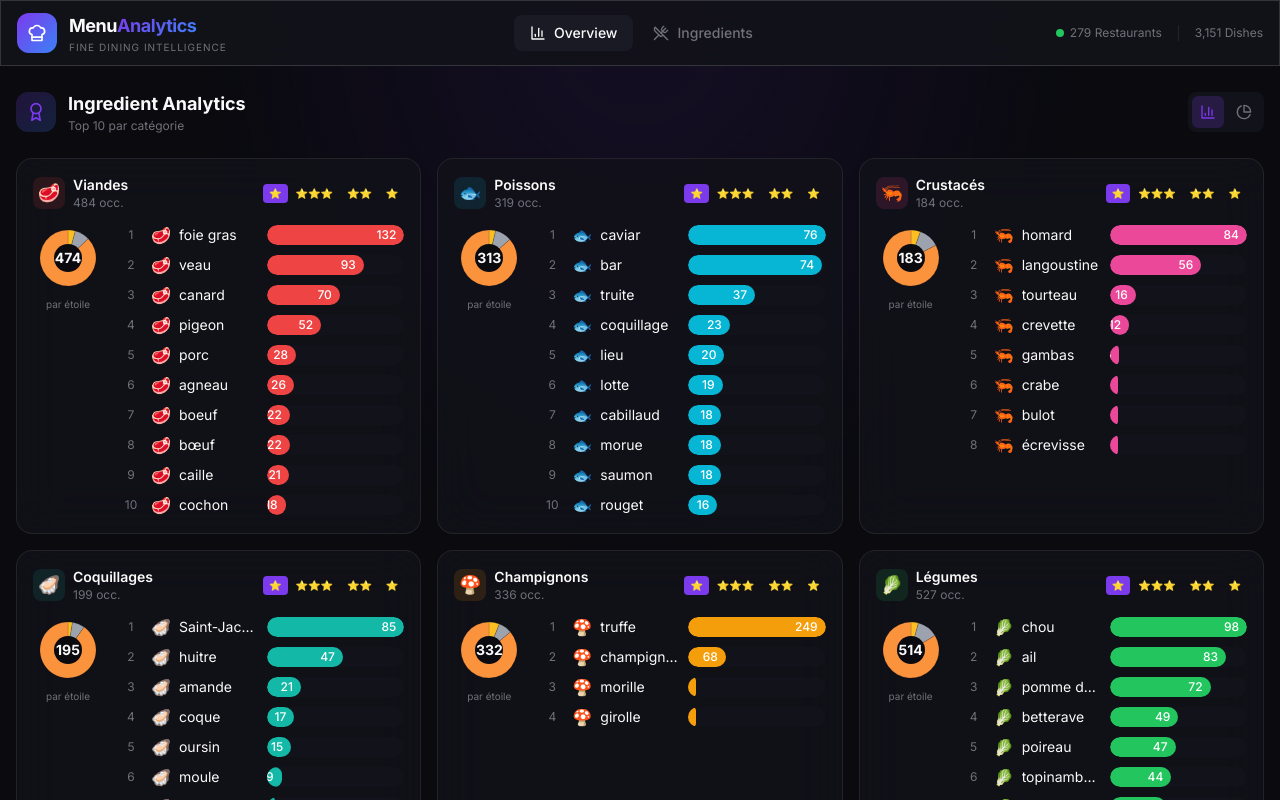
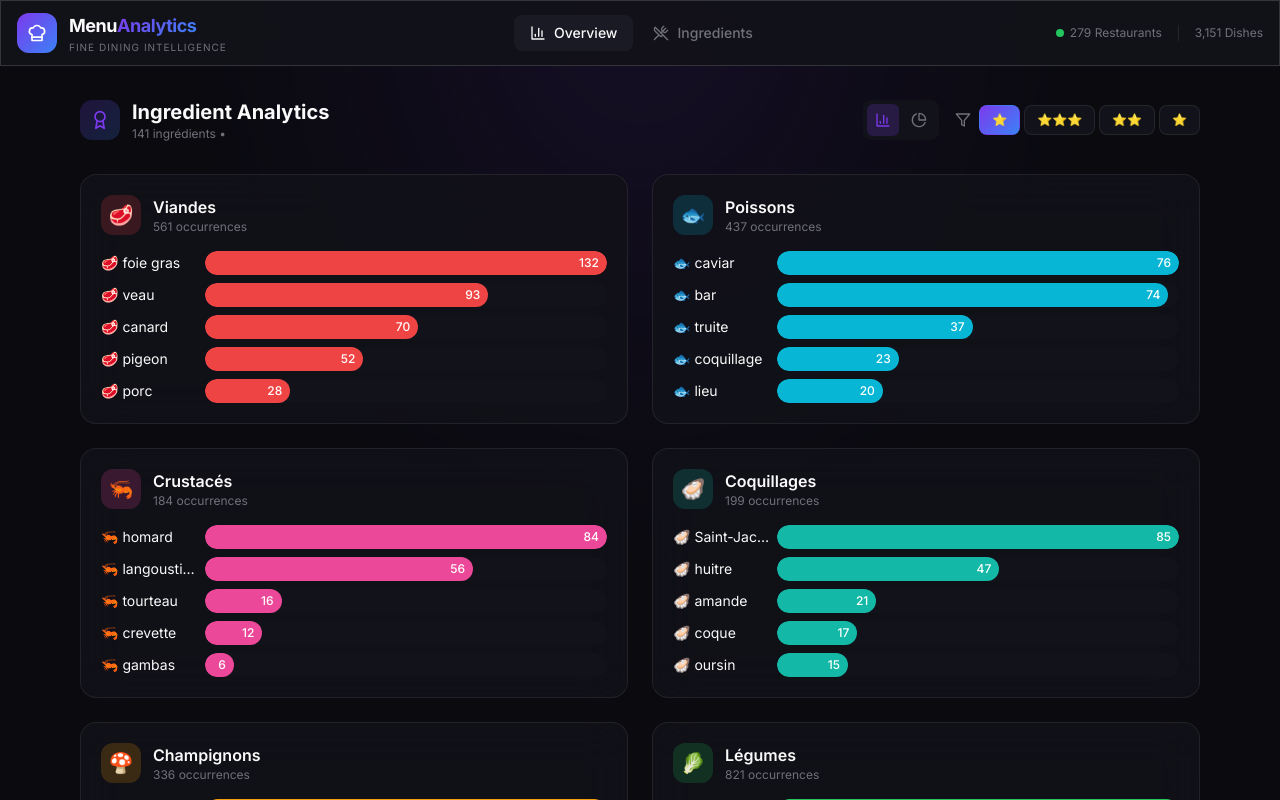
Before and after one commit to francois1791/table, a Next.js app: page / in a window 1280 px wide. Shown: the top 800 px of the page. Built offline with nearby package versions, Linux system fonts and the light colour scheme.

Commit message:
Revert to previous design with global star filter and cleaner layout

```diff
--- a/src/app/page.tsx
+++ b/src/app/page.tsx
@@ -2,7 +2,7 @@
 
 import { useState, useMemo } from "react";
 import { motion } from "framer-motion";
-import { Award, BarChart3, PieChart } from "lucide-react";
+import { Award, Filter, BarChart3, PieChart, TrendingUp } from "lucide-react";
 import ingredientsDataRaw from "@/data/ingredients.json";
 import { StarFilter, Ingredient } from "@/lib/types";
 
@@ -25,15 +25,42 @@ const stars = [
   { value: "1 étoile" as StarFilter, label: "1★", stars: "⭐" },
 ];
 
+// Bar Chart Component
+function BarChart({ data, color }: { data: { name: string; value: number; emoji: string }[]; color: string }) {
+  const max = Math.max(...data.map((d) => d.value), 1);
+
+  return (
+    <div className="space-y-2">
+      {data.map((item, i) => (
+        <div key={i} className="flex items-center gap-2">
+          <span className="text-sm w-24 truncate" title={item.name}>
+            {item.emoji} {item.name}
+          </span>
+          <div className="flex-1 h-6 bg-surface rounded-full overflow-hidden">
+            <motion.div
+              initial={{ width: 0 }}
+              animate={{ width: `${(item.value / max) * 100}%` }}
+              transition={{ duration: 0.5, delay: i * 0.05 }}
+              className="h-full rounded-full flex items-center justify-end pr-2"
+              style={{ backgroundColor: color }}
+            >
+              <span className="text-xs text-white font-medium">{item.value}</span>
+            </motion.div>
+          </div>
+        </div>
+      ))}
+    </div>
+  );
+}
+
 // Donut Chart Component
-function DonutChart({ data, size = 80 }: { data: { label: string; value: number; color: string }[]; size?: number }) {
+function DonutChart({ data }: { data: { label: string; value: number; color: string }[] }) {
   const total = data.reduce((sum, d) => sum + d.value, 0);
-  if (total === 0) return null;
-
   let accumulated = 0;
 
   return (
-    <div className="relative" style={{ width: size, height: size }}>
+    <div className="flex items-center gap-4">
+      <div className="relative w-32 h-32">
         <svg viewBox="0 0 100 100" className="w-full h-full -rotate-90">
           {data.map((slice, i) => {
             const start = (accumulated / total) * 360;
@@ -54,197 +81,83 @@ function DonutChart({ data, size = 80 }: { data: { label: string; value: number;
                 key={i}
                 d={`M 50 50 L ${x1} ${y1} A 40 40 0 ${largeArc} 1 ${x2} ${y2} Z`}
                 fill={slice.color}
-              stroke="rgba(0,0,0,0.2)"
+                stroke="rgba(0,0,0,0.1)"
                 strokeWidth="1"
               />
             );
           })}
-        <circle cx="50" cy="50" r="20" fill="#0a0a0f" />
+          <circle cx="50" cy="50" r="25" fill="#0a0a0f" />
         </svg>
         <div className="absolute inset-0 flex items-center justify-center">
-        <span className="text-sm font-bold">{total}</span>
+          <span className="text-lg font-bold">{total}</span>
+        </div>
+      </div>
+      <div className="flex-1 space-y-1">
+        {data.map((d, i) => (
+          <div key={i} className="flex items-center gap-2 text-xs">
+            <div className="w-3 h-3 rounded" style={{ backgroundColor: d.color }} />
+            <span className="flex-1">{d.label}</span>
+            <span className="font-mono">{d.value}</span>
+            <span className="text-muted-foreground">({Math.round((d.value / total) * 100)}%)</span>
+          </div>
+        ))}
       </div>
     </div>
   );
 }
 
-// Bar Chart Component
-function BarChart({ data, color }: { data: { name: string; value: number; emoji: string }[]; color: string }) {
-  const max = Math.max(...data.map((d) => d.value), 1);
-
-  return (
-    <div className="space-y-1.5">
-      {data.map((item, i) => (
-        <div key={i} className="flex items-center gap-2">
-          <span className="text-xs w-6 text-center text-muted-foreground">{i + 1}</span>
-          <span className="text-base">{item.emoji}</span>
-          <span className="text-sm w-20 truncate" title={item.name}>
-            {item.name}
-          </span>
-          <div className="flex-1 h-5 bg-surface rounded-full overflow-hidden">
-            <motion.div
-              initial={{ width: 0 }}
-              animate={{ width: `${(item.value / max) * 100}%` }}
-              transition={{ duration: 0.5, delay: i * 0.03 }}
-              className="h-full rounded-full flex items-center justify-end pr-2"
-              style={{ backgroundColor: color }}
-            >
-              <span className="text-xs text-white font-medium">{item.value}</span>
-            </motion.div>
-          </div>
-        </div>
-      ))}
-    </div>
-  );
-}
-
-// Category Card Component
-function CategoryCard({
-  cat,
-  items,
-  starFilter,
-  onStarChange,
-  viewMode
-}: {
-  cat: typeof categories[number];
-  items: Ingredient[];
-  starFilter: StarFilter;
-  onStarChange: (star: StarFilter) => void;
-  viewMode: "bars" | "donut";
-}) {
-  const total = items.reduce((sum, ing) => sum + ing.frequency, 0);
-
-  // Data for donut chart (by star)
-  const starData = [
-    { label: "3★", value: items.reduce((s, i) => s + (i.by_stars?.["3 étoiles"] || 0), 0), color: "#fbbf24" },
-    { label: "2★", value: items.reduce((s, i) => s + (i.by_stars?.["2 étoiles"] || 0), 0), color: "#9ca3af" },
-    { label: "1★", value: items.reduce((s, i) => s + (i.by_stars?.["1 étoile"] || 0), 0), color: "#fb923c" },
-  ].filter(d => d.value > 0);
-
-  return (
-    <motion.div
-      initial={{ opacity: 0, y: 20 }}
-      animate={{ opacity: 1, y: 0 }}
-      className="glass rounded-2xl p-4"
-    >
-      {/* Header */}
-      <div className="flex items-center justify-between mb-3">
-        <div className="flex items-center gap-2">
-          <div
-            className="w-8 h-8 rounded-lg flex items-center justify-center text-lg"
-            style={{ backgroundColor: `${cat.color}20` }}
-          >
-            {cat.emoji}
-          </div>
-          <div>
-            <h2 className="font-semibold text-sm">{cat.label}</h2>
-            <p className="text-xs text-muted-foreground">{total} occ.</p>
-          </div>
-        </div>
-
-        {/* Star Filter per category */}
-        <div className="flex gap-0.5">
-          {stars.map((star) => (
-            <button
-              key={star.value}
-              onClick={() => onStarChange(star.value)}
-              className={`px-1.5 py-0.5 rounded text-[10px] transition-colors ${
-                starFilter === star.value
-                  ? "bg-accent-violet text-white"
-                  : "text-muted-foreground hover:bg-surface-hover"
-              }`}
-              title={star.label}
-            >
-              {star.stars}
-            </button>
-          ))}
-        </div>
-      </div>
-
-      {/* Chart Area */}
-      <div className="flex gap-4">
-        {/* Donut by stars */}
-        {starData.length > 0 && (
-          <div className="flex-shrink-0">
-            <DonutChart data={starData} size={70} />
-            <div className="text-[10px] text-center text-muted-foreground mt-1">par étoile</div>
-          </div>
-        )}
-
-        {/* Bar chart */}
-        <div className="flex-1 min-w-0">
-          {viewMode === "bars" ? (
-            <BarChart
-              data={items.map((i) => ({ name: i.name, value: i.frequency, emoji: i.emoji }))}
-              color={cat.color}
-            />
-          ) : (
-            <div className="space-y-1">
-              {items.slice(0, 5).map((ing, i) => (
-                <a
-                  key={ing.id}
-                  href={`/ingredients/${ing.id}`}
-                  className="flex items-center justify-between py-1 px-2 rounded hover:bg-surface-hover text-sm"
-                >
-                  <span className="flex items-center gap-2 truncate">
-                    <span>{i + 1}.</span>
-                    <span>{ing.emoji}</span>
-                    <span className="capitalize truncate">{ing.name}</span>
-                  </span>
-                  <span className="font-mono text-xs">{ing.frequency}</span>
-                </a>
-              ))}
-            </div>
-          )}
-        </div>
-      </div>
-    </motion.div>
-  );
-}
-
 export default function OverviewPage() {
+  const [starFilter, setStarFilter] = useState<StarFilter>("all");
   const [viewMode, setViewMode] = useState<"bars" | "donut">("bars");
 
-  // Star filter per category
-  const [starFilters, setStarFilters] = useState<Record<string, StarFilter>>(
-    Object.fromEntries(categories.map(c => [c.key, "all"]))
-  );
+  // Filtrer les ingrédients
+  const filteredIngredients = useMemo(() => {
+    return ingredientsData.filter((ing) => {
+      if (starFilter === "all") return true;
+      return ing.by_stars && ing.by_stars[starFilter] > 0;
+    });
+  }, [starFilter]);
 
-  // Get items per category with their specific star filter
+  // Stats globales
+  const stats = useMemo(() => {
+    const byCat: Record<string, number> = {};
+    categories.forEach((cat) => {
+      byCat[cat.key] = filteredIngredients
+        .filter((ing) => ing.category === cat.key)
+        .reduce((sum, ing) => sum + ing.frequency, 0);
+    });
+    return byCat;
+  }, [filteredIngredients]);
+
+  // Top par catégorie
   const byCategory = useMemo(() => {
     const grouped: Record<string, Ingredient[]> = {};
     categories.forEach((cat) => {
-      const starFilter = starFilters[cat.key];
-      grouped[cat.key] = ingredientsData
-        .filter((ing) => {
-          if (ing.category !== cat.key) return false;
-          if (starFilter === "all") return true;
-          return ing.by_stars && ing.by_stars[starFilter] > 0;
-        })
+      grouped[cat.key] = filteredIngredients
+        .filter((ing) => ing.category === cat.key)
         .sort((a, b) => b.frequency - a.frequency)
-        .slice(0, 10); // Top 10
+        .slice(0, 5);
     });
     return grouped;
-  }, [starFilters]);
-
-  const handleStarChange = (catKey: string, star: StarFilter) => {
-    setStarFilters(prev => ({ ...prev, [catKey]: star }));
-  };
+  }, [filteredIngredients]);
 
   return (
-    <div className="container mx-auto px-4 py-6 max-w-7xl">
+    <div className="container mx-auto px-4 py-8 max-w-6xl">
       {/* Header */}
-      <div className="flex items-center justify-between mb-6">
+      <div className="flex flex-col md:flex-row md:items-center justify-between gap-4 mb-8">
         <div className="flex items-center gap-3">
           <div className="w-10 h-10 rounded-xl bg-gradient-accent-soft flex items-center justify-center">
             <Award className="w-5 h-5 text-accent-violet" />
           </div>
           <div>
-            <h1 className="font-bold text-lg">Ingredient Analytics</h1>
-            <p className="text-xs text-muted-foreground">Top 10 par catégorie</p>
+            <h1 className="font-bold text-xl">Ingredient Analytics</h1>
+            <p className="text-xs text-muted-foreground">
+              {filteredIngredients.length} ingrédients • {starFilter !== "all" && starFilter}
+            </p>
           </div>
         </div>
 
+        <div className="flex items-center gap-4">
           {/* View Mode Toggle */}
           <div className="flex items-center gap-1 bg-surface rounded-lg p-1">
             <button
@@ -261,25 +174,109 @@ export default function OverviewPage() {
               className={`p-2 rounded-md transition-colors ${
                 viewMode === "donut" ? "bg-accent-violet/20 text-accent-violet" : "text-muted-foreground"
               }`}
-            title="Liste"
+              title="Camembert"
             >
               <PieChart className="w-4 h-4" />
             </button>
           </div>
+
+          {/* Star Filter */}
+          <div className="flex items-center gap-2">
+            <Filter className="w-4 h-4 text-muted-foreground" />
+            <div className="flex gap-1">
+              {stars.map((star) => (
+                <button
+                  key={star.value}
+                  onClick={() => setStarFilter(star.value)}
+                  className={`px-3 py-1.5 rounded-lg text-xs font-medium transition-all border ${
+                    starFilter === star.value
+                      ? "bg-gradient-accent text-white border-transparent"
+                      : "bg-surface text-muted-foreground border-border hover:border-border-strong"
+                  }`}
+                >
+                  {star.stars}
+                </button>
+              ))}
+            </div>
+          </div>
+        </div>
       </div>
 
+      {/* Overview Stats (Donut View) */}
+      {viewMode === "donut" && (
+        <motion.div
+          initial={{ opacity: 0, y: 20 }}
+          animate={{ opacity: 1, y: 0 }}
+          className="glass rounded-2xl p-6 mb-8"
+        >
+          <h2 className="text-lg font-semibold mb-4">Répartition par catégorie</h2>
+          <DonutChart
+            data={categories
+              .map((cat) => ({
+                label: cat.label,
+                value: stats[cat.key] || 0,
+                color: cat.color,
+              }))
+              .filter((d) => d.value > 0)}
+          />
+        </motion.div>
+      )}
+
       {/* Categories Grid */}
-      <div className="grid md:grid-cols-2 lg:grid-cols-3 gap-4">
-        {categories.map((cat) => (
-          <CategoryCard
+      <div className="grid md:grid-cols-2 gap-6">
+        {categories.map((cat, idx) => {
+          const items = byCategory[cat.key] || [];
+          if (items.length === 0) return null;
+
+          return (
+            <motion.div
               key={cat.key}
-            cat={cat}
-            items={byCategory[cat.key] || []}
-            starFilter={starFilters[cat.key]}
-            onStarChange={(star) => handleStarChange(cat.key, star)}
-            viewMode={viewMode}
+              initial={{ opacity: 0, y: 20 }}
+              animate={{ opacity: 1, y: 0 }}
+              transition={{ delay: idx * 0.05 }}
+              className="glass rounded-2xl p-5"
+            >
+              {/* Category Header */}
+              <div className="flex items-center gap-3 mb-4">
+                <div
+                  className="w-10 h-10 rounded-xl flex items-center justify-center text-xl"
+                  style={{ backgroundColor: `${cat.color}30` }}
+                >
+                  {cat.emoji}
+                </div>
+                <div>
+                  <h2 className="font-semibold">{cat.label}</h2>
+                  <p className="text-xs text-muted-foreground">{stats[cat.key]} occurrences</p>
+                </div>
+              </div>
+
+              {/* Chart */}
+              {viewMode === "bars" ? (
+                <BarChart
+                  data={items.map((i) => ({ name: i.name, value: i.frequency, emoji: i.emoji }))}
+                  color={cat.color}
                 />
+              ) : (
+                <div className="space-y-2">
+                  {items.slice(0, 5).map((ing, i) => (
+                    <a
+                      key={ing.id}
+                      href={`/ingredients/${ing.id}`}
+                      className="flex items-center justify-between p-2 rounded-lg hover:bg-surface-hover transition-colors"
+                    >
+                      <span className="flex items-center gap-2">
+                        <span>{i + 1}.</span>
+                        <span>{ing.emoji}</span>
+                        <span className="capitalize">{ing.name}</span>
+                      </span>
+                      <span className="font-mono">{ing.frequency}</span>
+                    </a>
                   ))}
+                </div>
+              )}
+            </motion.div>
+          );
+        })}
       </div>
     </div>
   );
```
Lines whose indentation alone changed are shown as unchanged.
